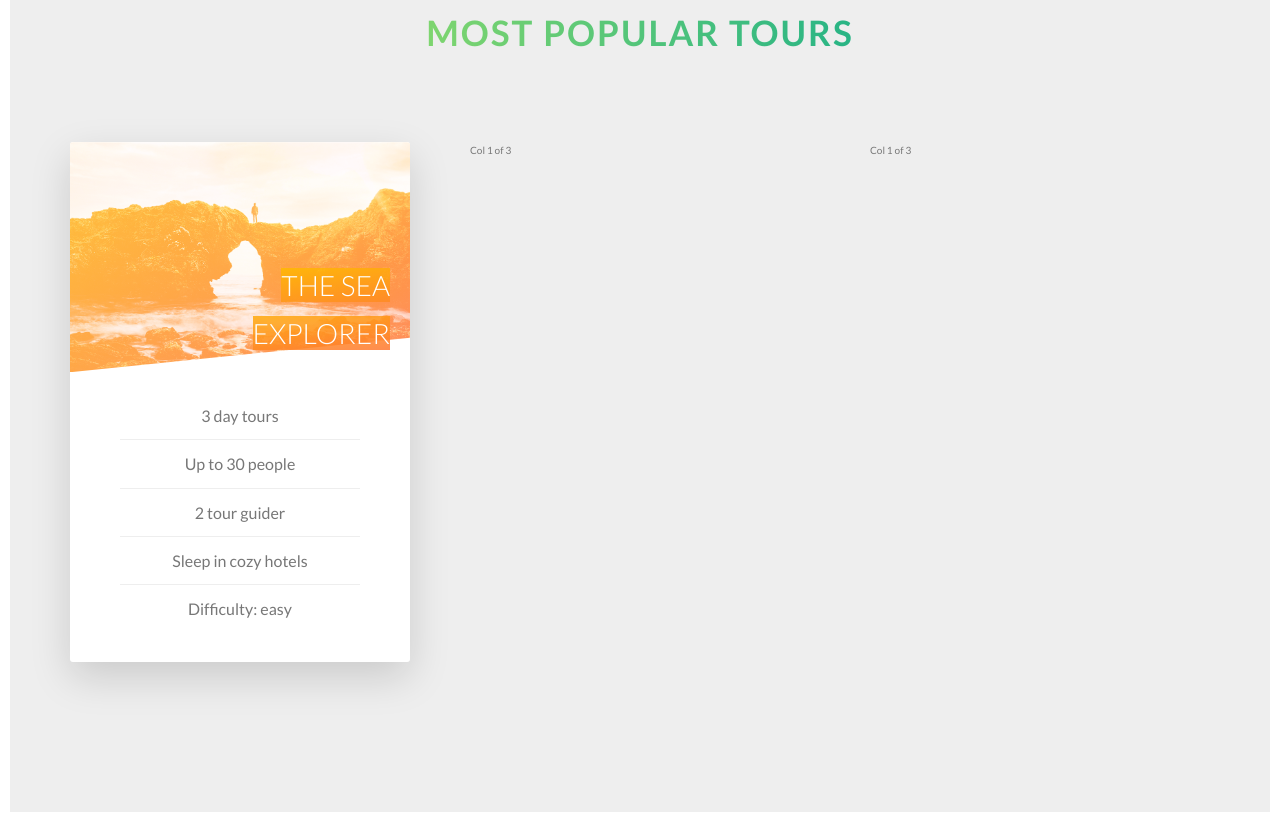
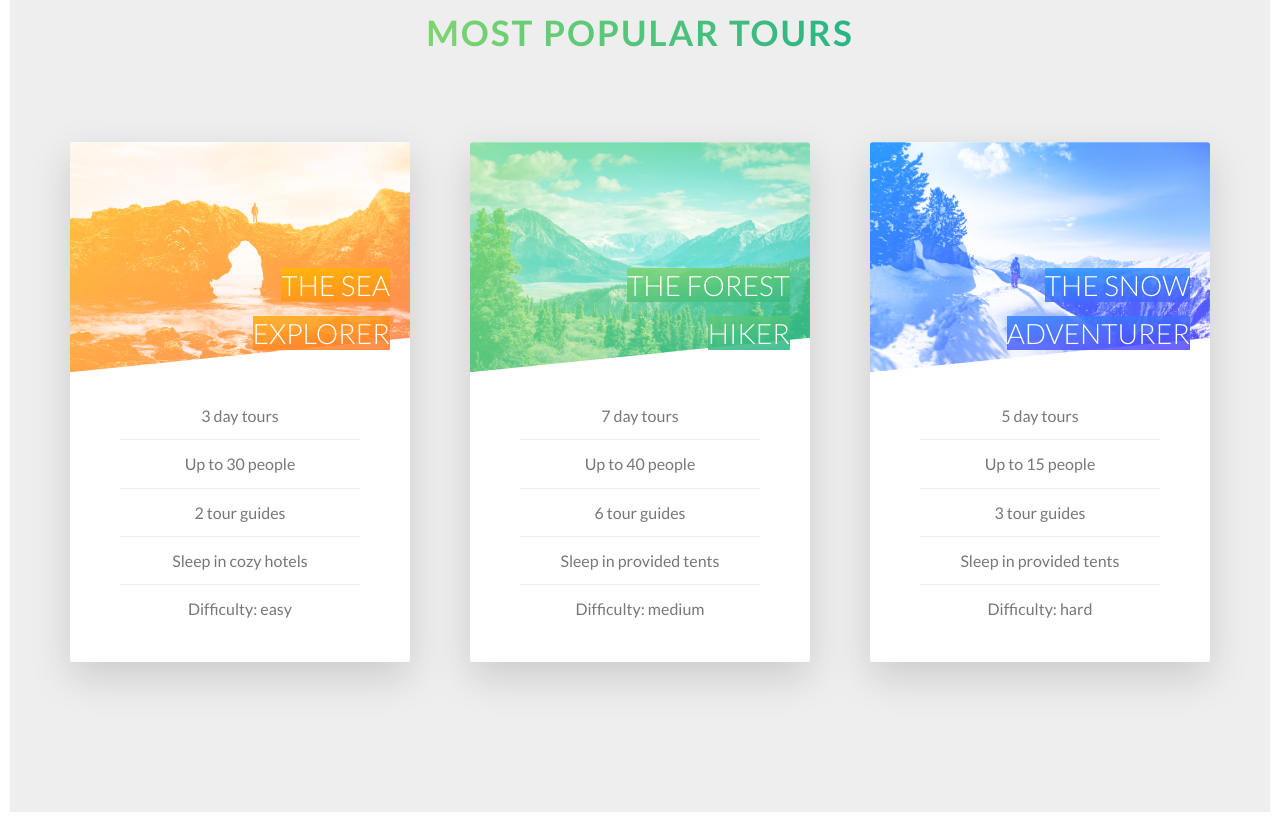
Before and after one commit to rodrigolemos/natours, a website: page index.html in a window 1280 px wide. Shown: the part 2343-3165 px from the top of the page. Drawn offline with Linux system fonts and the light colour scheme.

Commit message:
Second and third cards

```diff
--- a/index.html
+++ b/index.html
@@ -133,7 +133,7 @@
                   <ul>
                     <li>3 day tours</li>
                     <li>Up to 30 people</li>
-                    <li>2 tour guider</li>
+                    <li>2 tour guides</li>
                     <li>Sleep in cozy hotels</li>
                     <li>Difficulty: easy</li>
                   </ul>
@@ -151,10 +151,64 @@
             </div>
           </div>
           <div class="col-1-of-3">
-            Col 1 of 3
+            <div class="card">
+              <div class="card__side card__side--front">
+                <div class="card__picture card__picture--2">
+                  &nbsp;
+                </div>
+                <h4 class="card__heading">
+                  <span class="card__heading-span--2">The forest hiker</span>
+                </h4>
+                <div class="card__details">
+                  <ul>
+                    <li>7 day tours</li>
+                    <li>Up to 40 people</li>
+                    <li>6 tour guides</li>
+                    <li>Sleep in provided tents</li>
+                    <li>Difficulty: medium</li>
+                  </ul>
+                </div>
+              </div>
+              <div class="card__side card__side--back card__side--back-2">
+                <div class="card__cta">
+                  <div class="card__price-box">
+                    <p class="card__price-only">Only</p>
+                    <p class="card__price-value">$297</p>
+                  </div>
+                  <a href="#" class="btn btn--white">Book now!</a>
+                </div>
+              </div>
+            </div>
           </div>
           <div class="col-1-of-3">
-            Col 1 of 3
+            <div class="card">
+              <div class="card__side card__side--front">
+                <div class="card__picture card__picture--3">
+                  &nbsp;
+                </div>
+                <h4 class="card__heading">
+                  <span class="card__heading-span--3">The snow adventurer</span>
+                </h4>
+                <div class="card__details">
+                  <ul>
+                    <li>5 day tours</li>
+                    <li>Up to 15 people</li>
+                    <li>3 tour guides</li>
+                    <li>Sleep in provided tents</li>
+                    <li>Difficulty: hard</li>
+                  </ul>
+                </div>
+              </div>
+              <div class="card__side card__side--back card__side--back-3">
+                <div class="card__cta">
+                  <div class="card__price-box">
+                    <p class="card__price-only">Only</p>
+                    <p class="card__price-value">$297</p>
+                  </div>
+                  <a href="#" class="btn btn--white">Book now!</a>
+                </div>
+              </div>
+            </div>
           </div>
         </div>
       </section>
--- a/sass/components/_card.scss
+++ b/sass/components/_card.scss
@@ -28,6 +28,14 @@
       &-1 {
         background-image: linear-gradient(to right bottom, $color-secondary-light, $color-secondary-dark);
       }
+
+      &-2 {
+        background-image: linear-gradient(to right bottom, $color-primary-light, $color-primary-dark);
+      }
+
+      &-3 {
+        background-image: linear-gradient(to right bottom, $color-tertiary-light, $color-tertiary-dark);
+      }
     }
   }
 
@@ -53,11 +61,13 @@
     }
 
     &--2 {
-      background-image: url(../img/nat-5.jpg);
+      background-image: linear-gradient(to right bottom, $color-primary-light, $color-primary-dark),
+      url(../img/nat-6.jpg);
     }
 
     &--3 {
-      background-image: url(../img/nat-5.jpg);
+      background-image: linear-gradient(to right bottom, $color-tertiary-light, $color-tertiary-dark),
+      url(../img/nat-7.jpg);
     }
   }
 
@@ -82,6 +92,18 @@
       background-image: linear-gradient(to right bottom,
       rgba($color-secondary-light, .85),
       rgba($color-secondary-dark, .85));
+    }
+
+    &--2 {
+      background-image: linear-gradient(to right bottom,
+      rgba($color-primary-light, .85),
+      rgba($color-primary-dark, .85));
+    }
+
+    &--3 {
+      background-image: linear-gradient(to right bottom,
+      rgba($color-tertiary-light, .85),
+      rgba($color-tertiary-dark, .85));
     }
   }
 
```
Also changed, not shown: css/style.css.
